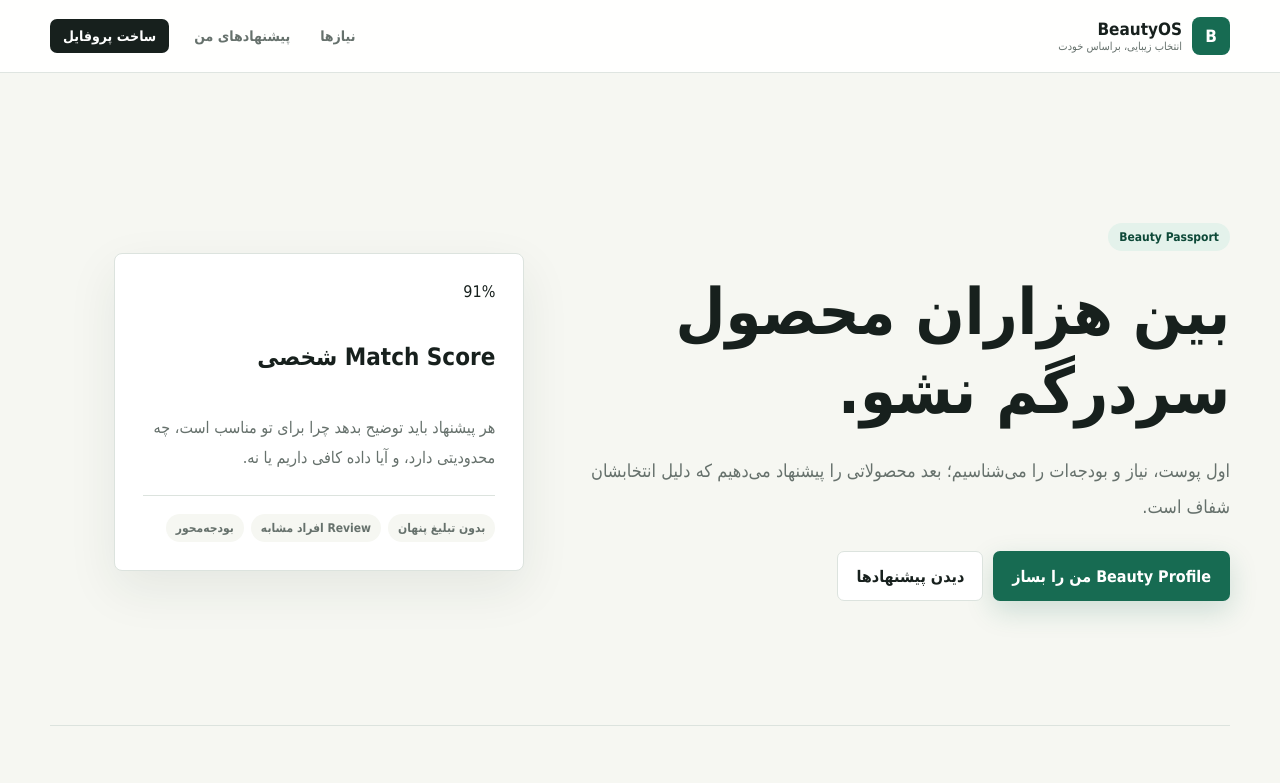
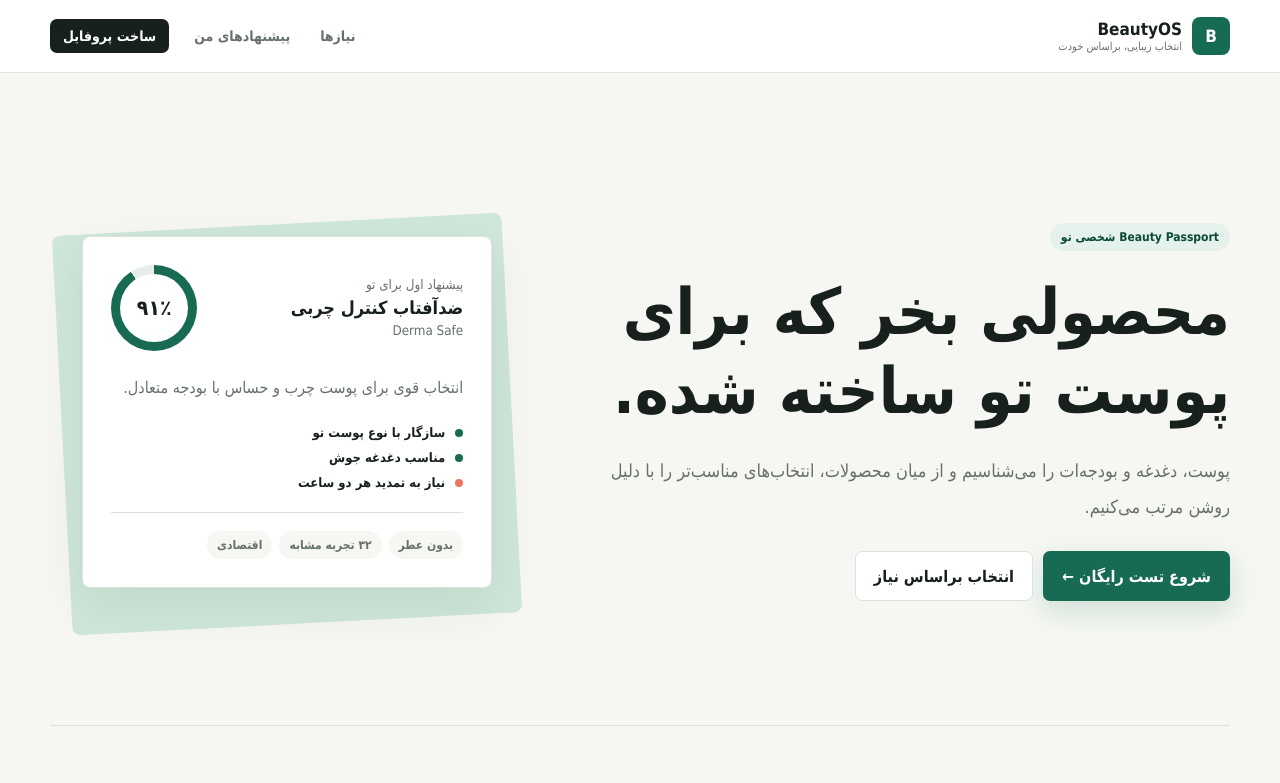
Before and after one commit to Milad20-ebrahimi/beauty, a Next.js app: page / in a window 1280 px wide. Shown: the top 783 px of the page. Built offline with nearby package versions, Linux system fonts and the light colour scheme.

Commit message:
feat: redesign BeautyOS UI and UX

```diff
--- a/src/app/page.tsx
+++ b/src/app/page.tsx
@@ -10,35 +10,42 @@ const needs = [
 export default function HomePage() {
   return (
     <main className="home-shell">
-      <section className="hero home-hero">
+      <section className="home-hero">
         <div className="hero-content">
-          <p className="eyebrow">Beauty Passport</p>
-          <h1>بین هزاران محصول سردرگم نشو.</h1>
+          <p className="eyebrow">Beauty Passport شخصی تو</p>
+          <h1>محصولی بخر که برای پوست تو ساخته شده.</h1>
           <p className="hero-copy">
-            اول پوست، نیاز و بودجه‌ات را می‌شناسیم؛ بعد محصولاتی را پیشنهاد می‌دهیم که دلیل انتخابشان شفاف است.
+            پوست، دغدغه و بودجه‌ات را می‌شناسیم و از میان محصولات، انتخاب‌های مناسب‌تر را با دلیل روشن مرتب می‌کنیم.
           </p>
           <div className="hero-actions">
-            <a href="/passport" className="primary-action">Beauty Profile من را بساز</a>
-            <a href="/recommendations" className="secondary-action">دیدن پیشنهادها</a>
+            <a href="/passport" className="primary-action">شروع تست رایگان ←</a>
+            <a href="#needs" className="secondary-action">انتخاب براساس نیاز</a>
           </div>
         </div>
-        <div className="hero-insight" aria-label="نمونه خروجی پیشنهاد">
-          <span className="score-pill">91%</span>
-          <h2>Match Score شخصی</h2>
-          <p>هر پیشنهاد باید توضیح بدهد چرا برای تو مناسب است، چه محدودیتی دارد، و آیا داده کافی داریم یا نه.</p>
-          <div className="mini-metrics">
-            <span>بدون تبلیغ پنهان</span>
-            <span>Review افراد مشابه</span>
-            <span>بودجه‌محور</span>
+        <div className="hero-preview" aria-label="نمونه نتیجه پیشنهاد شخصی">
+          <div className="preview-backdrop" />
+          <div className="hero-insight">
+            <div className="insight-top">
+              <div className="product-mini"><small>پیشنهاد اول برای تو</small><strong>ضدآفتاب کنترل چربی</strong><small>Derma Safe</small></div>
+              <div className="score-ring"><span>۹۱٪</span></div>
+            </div>
+            <p>انتخاب قوی برای پوست چرب و حساس با بودجه متعادل.</p>
+            <div className="match-factors">
+              <div className="factor-row"><i /> سازگار با نوع پوست تو</div>
+              <div className="factor-row"><i /> مناسب دغدغه جوش</div>
+              <div className="factor-row warning"><i /> نیاز به تمدید هر دو ساعت</div>
+            </div>
+            <div className="mini-metrics"><span>بدون عطر</span><span>۳۲ تجربه مشابه</span><span>اقتصادی</span></div>
           </div>
         </div>
       </section>
 
-      <section className="needs-panel" aria-labelledby="needs-title">
-        <h2 id="needs-title">برای چی اومدی؟</h2>
+      <section className="needs-panel" id="needs" aria-labelledby="needs-title">
+        <div className="section-intro"><div><h2 id="needs-title">امروز دنبال چه چیزی هستی؟</h2><p>مستقیم از دغدغه‌ات شروع کن.</p></div></div>
         <div className="need-grid">
-          {needs.map(([need, description]) => (
+          {needs.map(([need, description], index) => (
             <a key={need} href={`/needs?intent=${encodeURIComponent(need)}`} className="need-card">
+              <span className="need-number">۰{index + 1}</span>
               <strong>{need}</strong>
               <span>{description}</span>
             </a>
```
